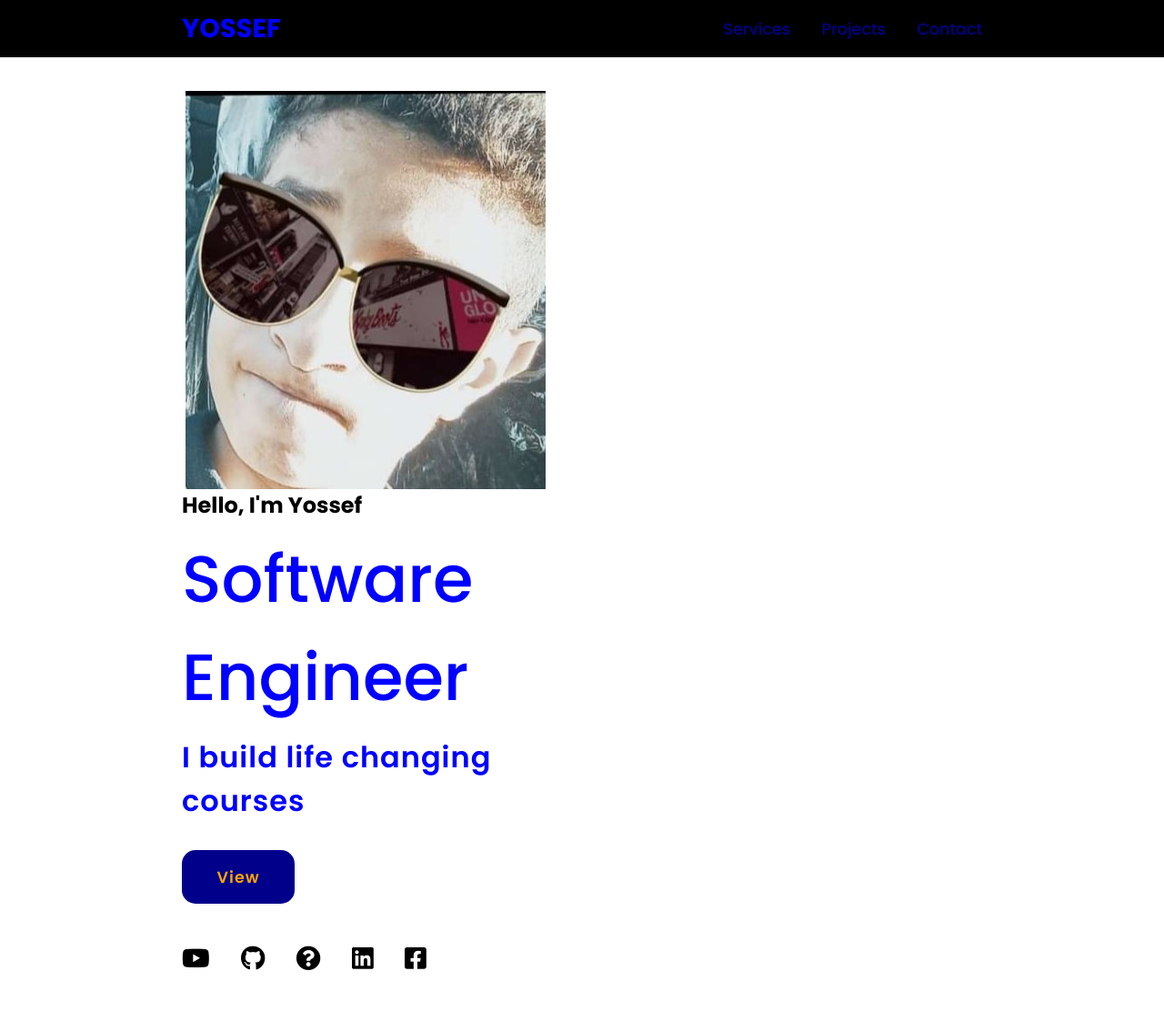
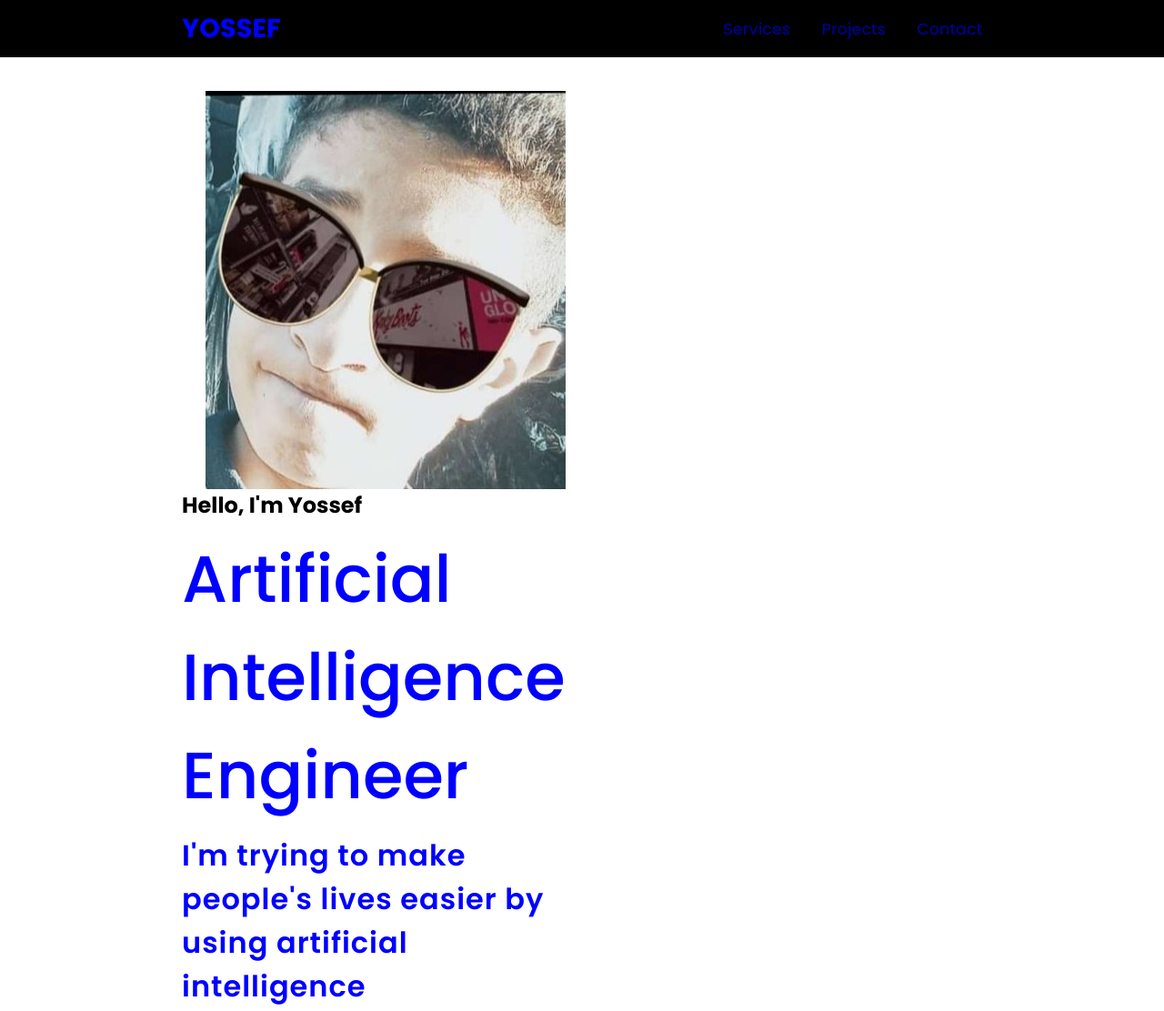
Before and after one commit to YossefO/Yossef-Sayed, a plain HTML site: page index.html in a window 1280 px wide. Shown: the top 1112 px of the page at 91% size. Drawn offline with Linux system fonts and the light colour scheme.

Commit message:
Update index.html

```diff
--- a/index.html
+++ b/index.html
@@ -34,14 +34,14 @@
                 <img src="YY.jpg" alt="Yossef">
             </div>
             <div class="about">
-                <h2>Hello, I'm Yossef<br><span>Software Engineer</span></h2>
-                <h3>I build life changing courses</h3>
+                <h2>Hello, I'm Yossef<br><span>Artificial Intelligence Engineer</span></h2>
+                <h3>I'm trying to make people's lives easier by using artificial intelligence</h3>
                 <a href="#projects" class="main-btn">View</a>
                 <div class="social-icons">
                     <a href="https://www.youtube.com/channel/UCmUP2-qM0ynMwLdVk5emvXw"><i class="fab fa-youtube"></i></a>
                     <a href="https://github.com/YossefO?tab=packages"><i class="fab fa-github"></i></a>
                     <a href="https://leetcode.com/YossefO/"><i class="fas fa-question-circle"></i></i></a>
-                    <a href="https://www.linkedin.com/in/yossef-sayed-91b516230/"><i class="fab fa-linkedin"></i></a>
+                    <a href="https://www.linkedin.com/in/yossef-zack-6671ab234/"><i class="fab fa-linkedin"></i></a>
                     <a href="https://www.facebook.com/yossef.sayed.140193"><i class="fab fa-facebook-square"></i></a>
                 </div>
             </div>
```
